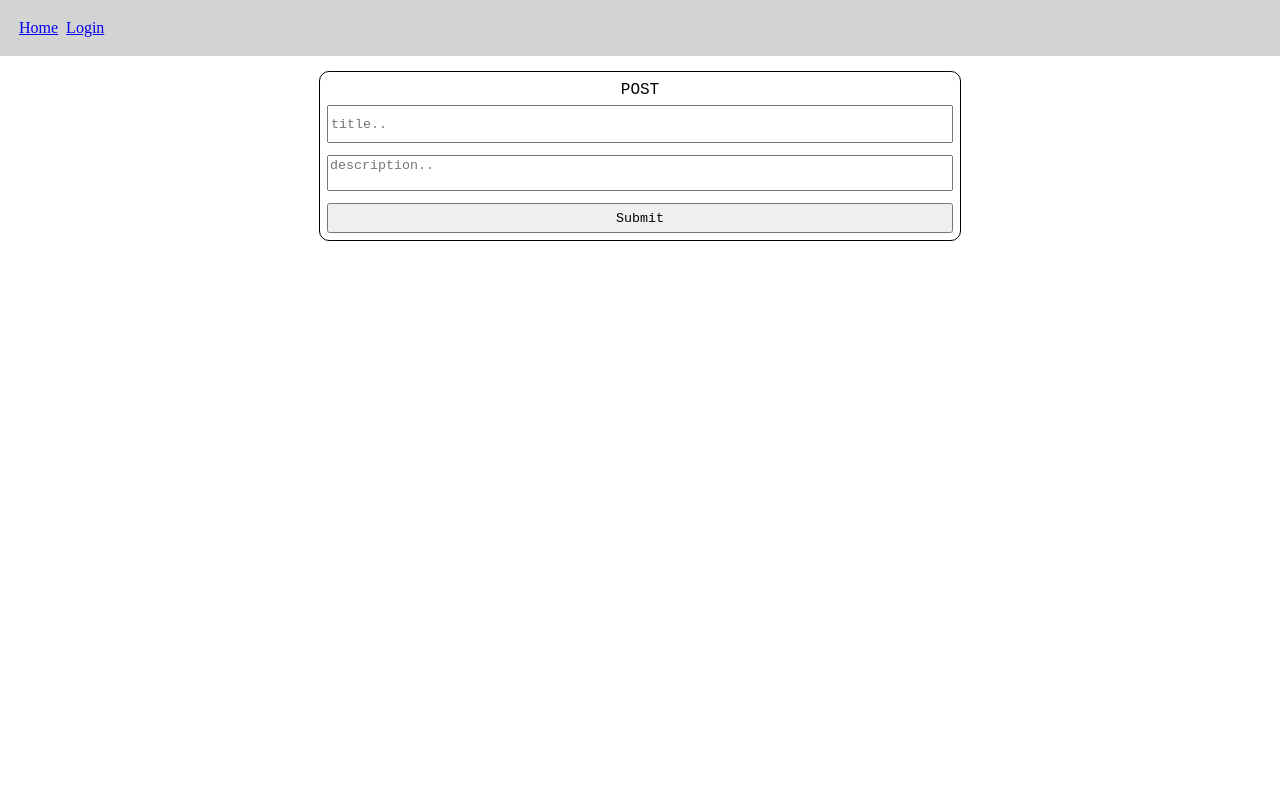
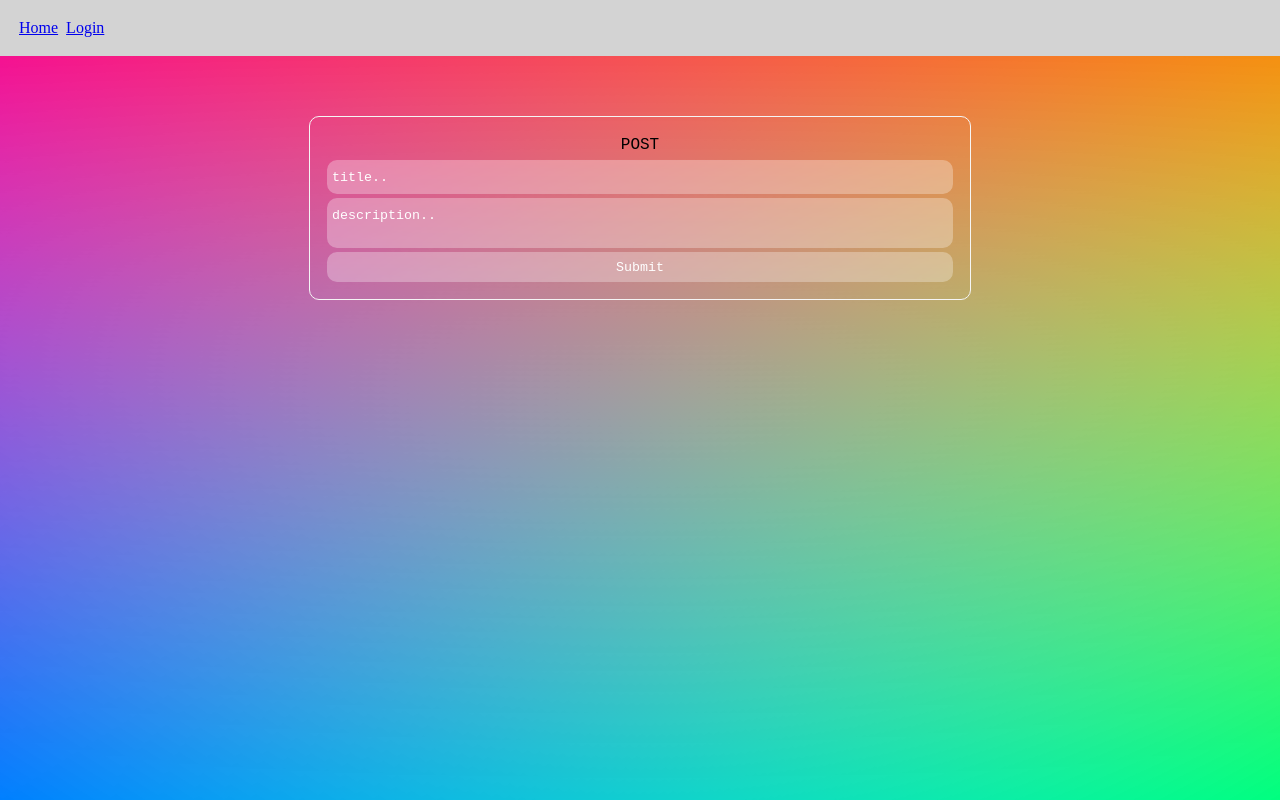
Before and after one commit to itsyoboygod/firebase, a React (Create React App) app: page /createpost in a window 1280 px wide. Built offline with nearby package versions, Linux system fonts and the light colour scheme; no server answers.

Commit message:
adding some css styling

```diff
--- a/src/App.css
+++ b/src/App.css
@@ -1,6 +1,7 @@
 body{
   margin: 0;
   padding: 0;
+  height: 100vh;
 }
 .App {
   text-align: center;
--- a/src/Pages/create-post/create-form.tsx
+++ b/src/Pages/create-post/create-form.tsx
@@ -42,9 +42,9 @@ export const CreateForm = () => {
         <form onSubmit={handleSubmit(onCretaePost)}>
             <p>POST </p>
             <input placeholder='title..' {...register("title")}/>
-            <p style={{color: "tomato"}}>{errors.title?.message}</p>
+            <p className={`noerror ${errors ? 'msngerror' : 'noerror'}`}>{errors.title?.message}</p>
             <textarea placeholder='description..' {...register("description")}/>
-            <p style={{color: "tomato"}}>{errors.description?.message}</p>
+            <p className={`noerror ${errors ? 'msngerror' : 'noerror'}`}>{errors.description?.message}</p>
             <input type="submit"/>
         </form>
         )
--- a/src/Pages/create-post/style.css
+++ b/src/Pages/create-post/style.css
@@ -1,6 +1,16 @@
+body {
+    background:
+        linear-gradient(red, transparent),
+        linear-gradient(to top left, lime, transparent),
+        linear-gradient(to top right, blue, transparent);
+    background-blend-mode: screen;
+    background-repeat: no-repeat;
+    background-size: cover;
+}
+
 .Post{
     display: flex;
-    margin: 5px;
+    margin: 50px 5px;
     padding: 5px;
     width: inherit;
     justify-content: center;
@@ -12,16 +22,38 @@ form{
     flex-direction: column;
     width: 50%;
     margin: 5px;
-    padding: 5px;
-    border: solid 1px black;
+    padding: 15px;
+    border: solid 1px whitesmoke;
     border-radius: 10px;
 }
 
+@media only screen and (max-width: 800px) {
+    form {
+        top: 10px;
+        width: 90%;
+        margin: 10px;
+    }
+  }
 input{
     height: 30px;
     font-family: monospace;
     margin: 2px;
-    padding: 2px;
+    padding: 2px 5px;
+    background: transparent;
+    /* border: solid 1px lightgrey; */
+    border: none;
+    backdrop-filter: blur(2px);
+    background-color: rgba(255, 255, 255, 0.3);
+    border-radius: 10px;
+    color: white;
+    transition: .2s;
+
+}
+
+::placeholder{
+    color: white;
+    margin: 2px;
+    align-items: center;
 }
 
 textarea{
@@ -29,13 +61,35 @@ textarea{
     height: 30px;
     font-family: monospace;
     margin: 2px;
-    padding: 2px;
+    padding: 10px 5px;
+    background: transparent;
+    /* border: solid 1px lightgrey; */
+    border: none;
+    backdrop-filter: blur(2px);
+    background-color: rgba(255, 255, 255, 0.3);
+    border-radius: 10px;
+    color: white;
 }
 
 textarea:focus , input:focus{
     outline: none;
 }
 
+
+.msngerror{
+    display: flex;
+    color: white;
+    border-radius: 10px;
+    place-content: center;
+    backdrop-filter: blur(2px);
+    background-color: rgba(255, 9, 1, 0.3);
+}
+
+.noerror{
+    background-color: none;
+    margin: 0px;
+    padding: 0px;
+}
 
 
 form p{
@@ -44,3 +98,11 @@ form p{
     font-family: monospace;
     font-size: 1rem;
 }
+
+form input:last-child:hover{
+    transition: .2s;
+    cursor: pointer;
+    backdrop-filter: blur(0px);
+    background-color: transparent;
+    border:  solid 1px white;
+}
```
